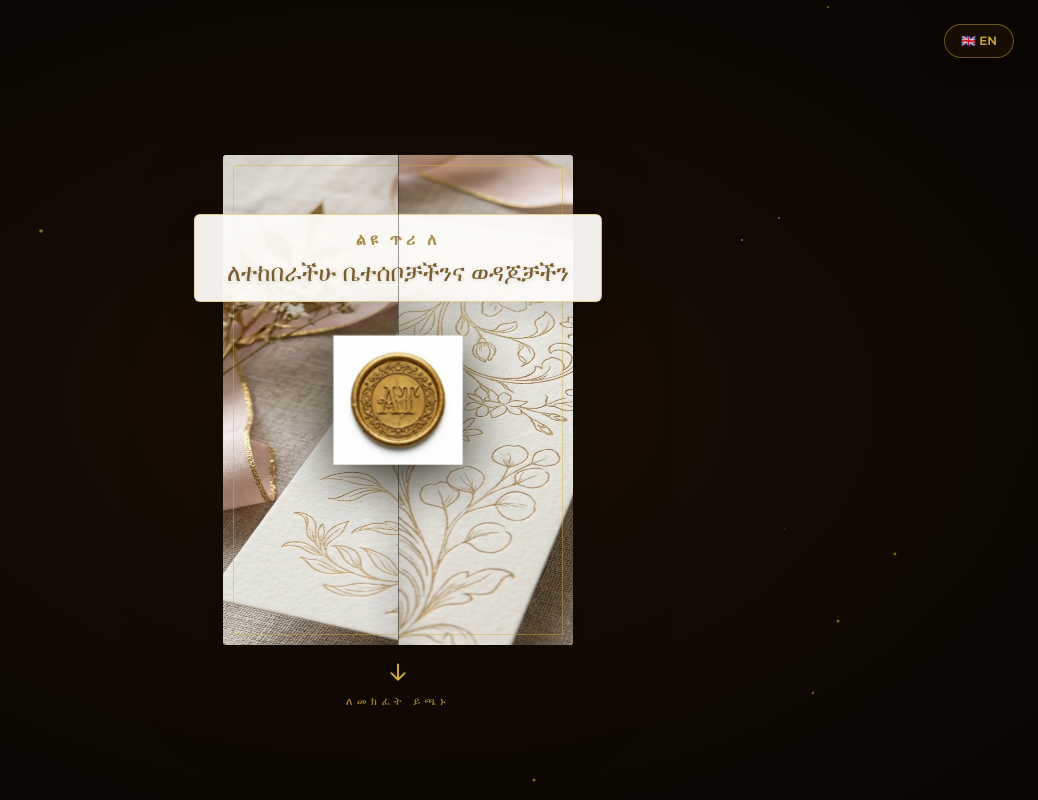
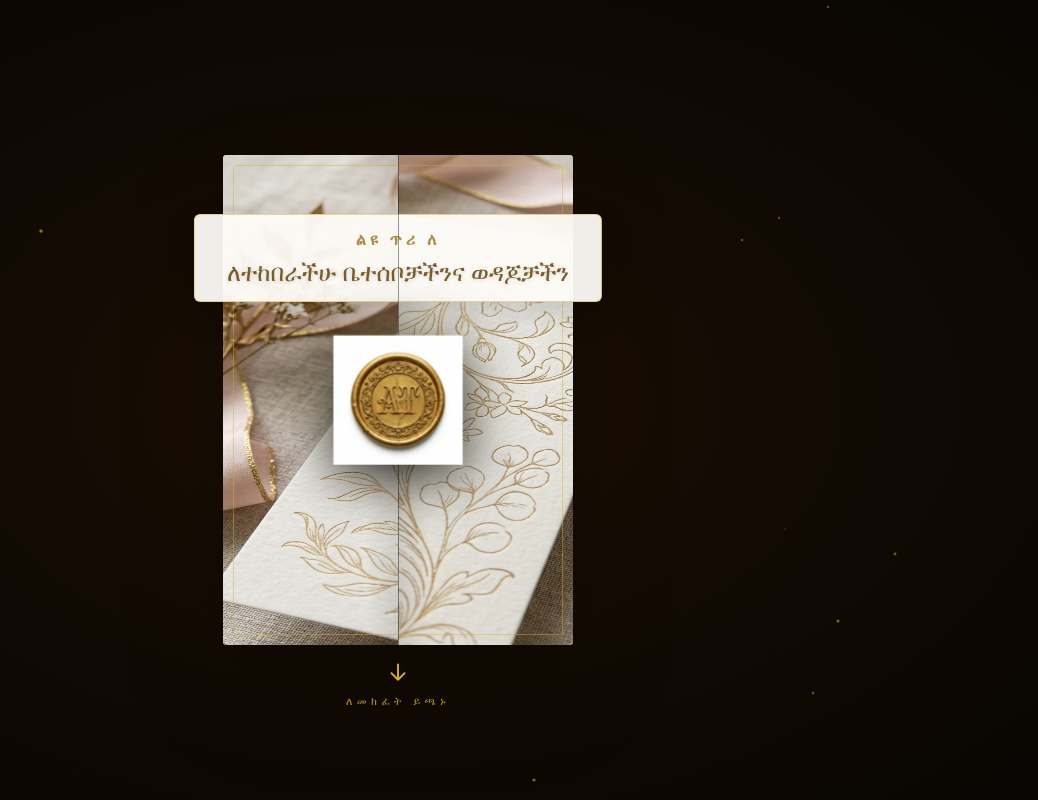
Before and after one commit to alphay78/Ashu-and-Tsi-Save-the-date, a React (Vite) app: page / in a window 1280 px wide. Shown: the whole page, without its empty margins (242-1280 px from the left). Built offline with nearby package versions, Linux system fonts and the light colour scheme.

Commit message:
Remove language toggle button

```diff
--- a/src/app/App.tsx
+++ b/src/app/App.tsx
@@ -54,7 +54,6 @@ export default function App() {
           key="envelope"
           onOpenComplete={() => setEnvelopeOpen(true)}
           lang={lang}
-          toggleLang={() => setLang(l => l === 'en' ? 'am' : 'en')}
         />
       )}
       {envelopeOpen && (
--- a/src/app/components/DigitalEnvelope.tsx
+++ b/src/app/components/DigitalEnvelope.tsx
@@ -4,7 +4,6 @@ import { motion, AnimatePresence } from 'framer-motion';
 interface DigitalEnvelopeProps {
   onOpenComplete: () => void;
   lang: 'am' | 'en';
-  toggleLang: () => void;
 }
 
 const envelopeTranslations = {
@@ -28,7 +27,7 @@ const envelopeTranslations = {
   }
 };
 
-export function DigitalEnvelope({ onOpenComplete, lang, toggleLang }: DigitalEnvelopeProps) {
+export function DigitalEnvelope({ onOpenComplete, lang }: DigitalEnvelopeProps) {
   const [step, setStep] = useState<'idle' | 'opening' | 'done'>('idle');
   const [guestName, setGuestName] = useState('');
   const [scale, setScale] = useState(1);
@@ -76,25 +75,7 @@ export function DigitalEnvelope({ onOpenComplete, lang, toggleLang }: DigitalEnv
       exit={{ opacity: 0 }}
       transition={{ duration: 1 }}
     >
-      {/* Floating Language Toggle */}
-      {step === 'idle' && (
-        <motion.div
-          initial={{ opacity: 0, y: -20 }}
-          animate={{ opacity: 1, y: 0 }}
-          transition={{ duration: 0.6 }}
-          className="absolute top-6 right-6 z-[120]"
-        >
-          <button
-            onClick={(e) => {
-              e.stopPropagation();
-              toggleLang();
-            }}
-            className="flex items-center gap-2 px-4 py-2 rounded-full border border-[#D4AF37]/45 bg-[#1c1004]/80 text-[#D4AF37] hover:bg-[#D4AF37] hover:text-white backdrop-blur-md transition-all duration-300 text-xs font-semibold shadow-[0_4px_25px_rgba(0,0,0,0.5)] cursor-pointer"
-          >
-            {lang === 'en' ? '🇪🇹 አማርኛ' : '🇬🇧 EN'}
-          </button>
-        </motion.div>
-      )}
+      {/* Floating Language Toggle - Removed */}
 
       {/* Subtle ambient golden particles */}
       {[...Array(20)].map((_, i) => (
```
